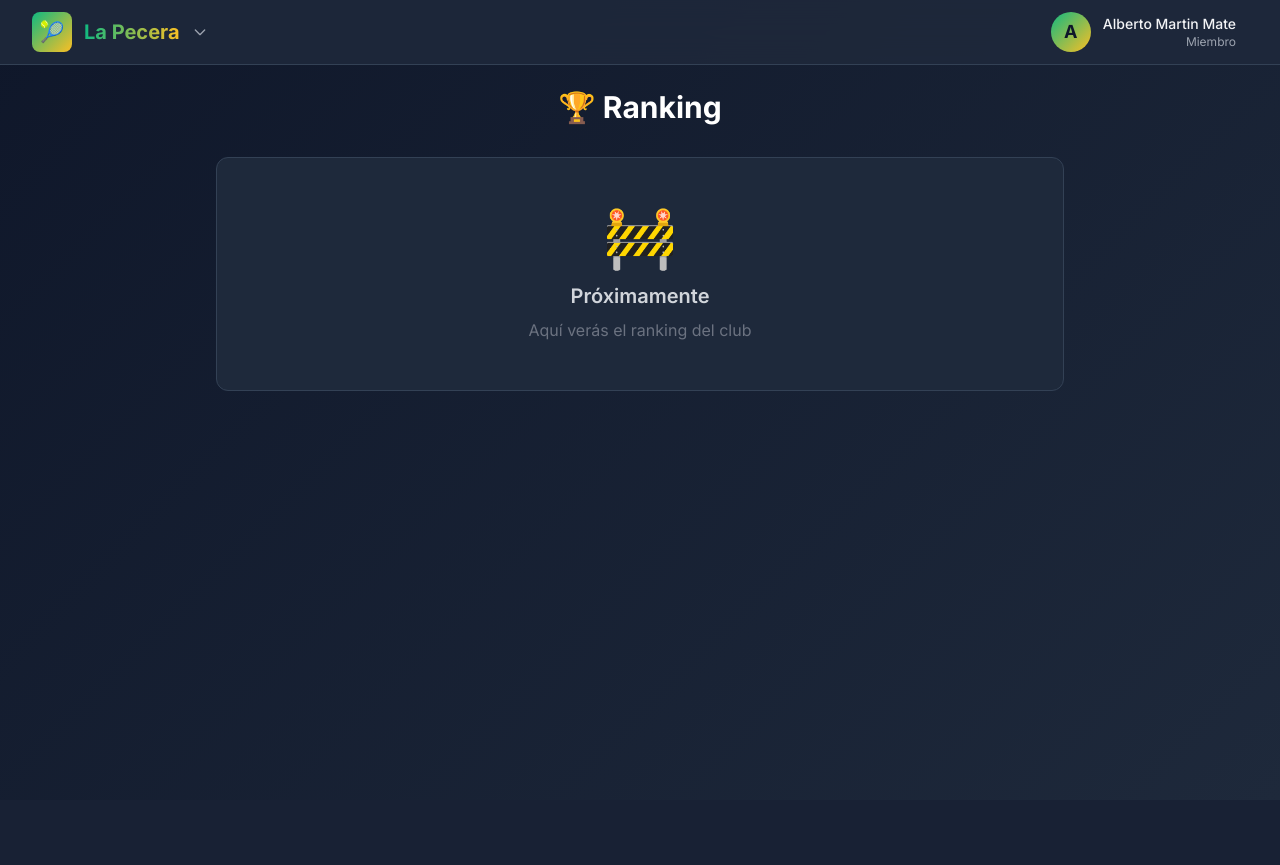
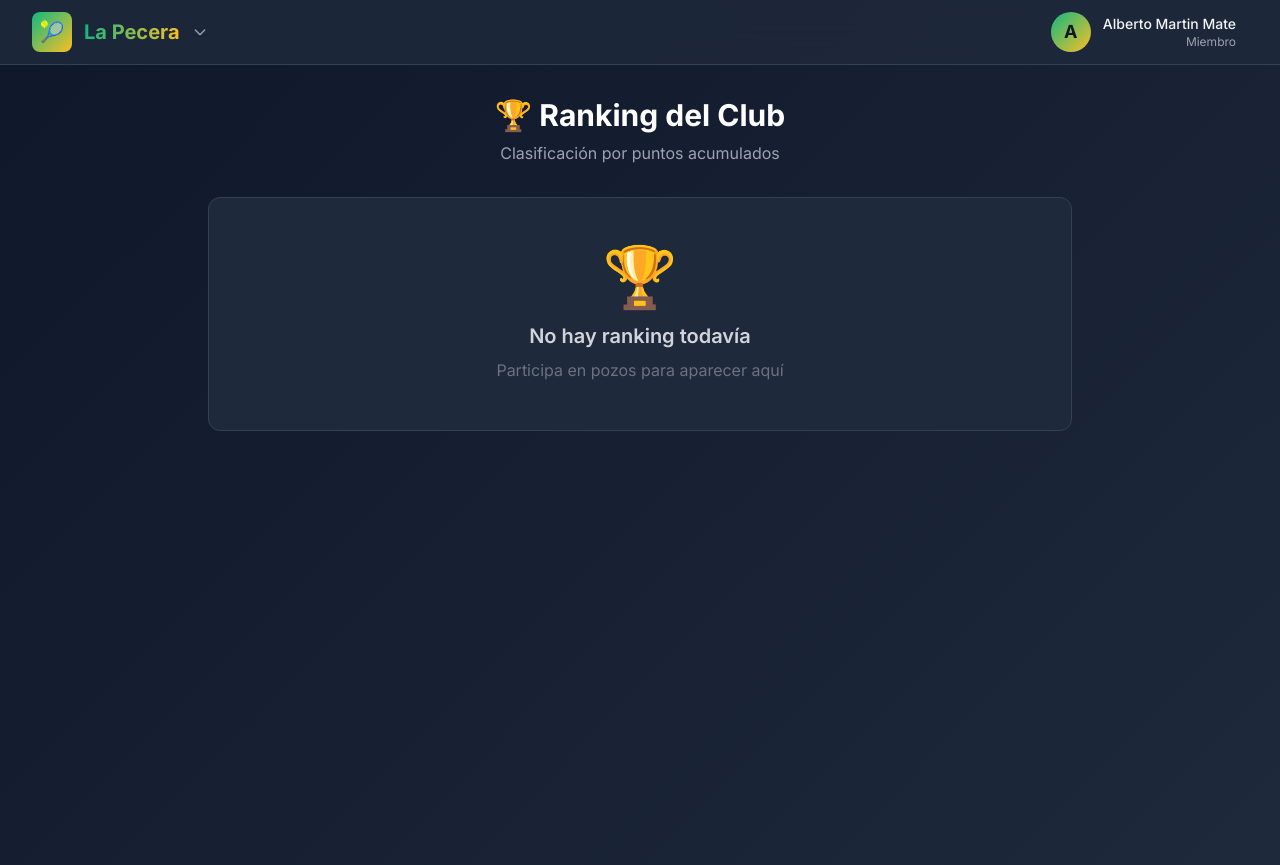
Before and after one commit to AlbertoMartinMate/La-Pecera-Padel-Hub, a Flask app: page /ranking in a window 1280 px wide. Before the commit the page ends 391 px from the top, so only its background shows below. Run offline with Flask 3, Linux system fonts and the light colour scheme; a user stored in the database is signed in; some libraries are stand-ins or nearby versions.

Commit message:
Ranking con nueva puntuación

```diff
--- a/app.py
+++ b/app.py
@@ -213,7 +213,10 @@ def ranking():
     if 'user_id' not in session:
         return redirect(url_for('login'))
 
-    return render_template('ranking.html')
+    # Ordenar usuarios por puntos (mayor a menor)
+    usuarios = Usuario.query.order_by(Usuario.puntos_ranking.desc()).all()
+
+    return render_template('ranking.html', usuarios=usuarios)
 
 @app.route('/logout')
 def logout():
@@ -407,7 +410,7 @@ def subir_resultados():
                 variaciones = {1: 0.06, 2: 0.04, 3: 0.02, None: -0.01}
 
             variacion = variaciones.get(posicion, 0)
-            puntos = {1: 100, 2: 75, 3: 50, None: 10}.get(posicion, 10)
+            puntos = {1: 10, 2: 6, 3: 4, None: 2}.get(posicion, 2)
 
             # Guardar resultado y actualizar usuarios
             for email, nivel in [(pareja['email1'], pareja['nivel1']), (pareja['email2'], pareja['nivel2'])]:
--- a/templates/ranking.html
+++ b/templates/ranking.html
@@ -3,13 +3,58 @@
 {% block title %}Ranking - La Pecera Padel Hub{% endblock %}
 
 {% block content %}
-<div class="max-w-4xl mx-auto p-6">
-    <h1 class="text-3xl font-bold text-center text-white mb-8">🏆 Ranking</h1>
+<div class="min-h-screen">
+    <main class="max-w-4xl mx-auto px-4 py-8">
+        <h1 class="text-3xl font-bold text-center text-white mb-2">🏆 Ranking del Club</h1>
+        <p class="text-center text-gray-400 mb-8">Clasificación por puntos acumulados</p>
 
-    <div class="bg-dark-card border border-dark-border rounded-xl p-12 text-center">
-        <span class="text-6xl mb-4 block">🚧</span>
-        <h2 class="text-xl font-semibold text-gray-300 mb-2">Próximamente</h2>
-        <p class="text-gray-500">Aquí verás el ranking del club</p>
-    </div>
+        {% if usuarios %}
+        <div class="space-y-4">
+            {% for usuario in usuarios %}
+            <div class="bg-dark-card border border-dark-border rounded-xl p-4 flex items-center justify-between
+                {% if loop.index == 1 %}border-yellow-500/50 bg-yellow-500/10{% endif %}
+                {% if loop.index == 2 %}border-gray-400/50 bg-gray-400/10{% endif %}
+                {% if loop.index == 3 %}border-orange-600/50 bg-orange-600/10{% endif %}">
+
+                <div class="flex items-center space-x-4">
+                    <!-- Posición -->
+                    <div class="w-12 h-12 flex items-center justify-center rounded-full
+                        {% if loop.index == 1 %}bg-yellow-500 text-dark-bg{% endif %}
+                        {% if loop.index == 2 %}bg-gray-400 text-dark-bg{% endif %}
+                        {% if loop.index == 3 %}bg-orange-600 text-white{% endif %}
+                        {% if loop.index > 3 %}bg-dark-bg text-gray-400{% endif %}">
+                        <span class="font-bold text-lg">{{ loop.index }}</span>
+                    </div>
+
+                    <!-- Avatar e info -->
+                    <div class="flex items-center space-x-3">
+                        <div class="w-10 h-10 bg-gradient-to-br from-secondary to-accent rounded-full flex items-center justify-center">
+                            <span class="text-lg font-bold text-dark-bg">
+                                {{ usuario.nombre[0].upper() }}
+                            </span>
+                        </div>
+                        <div>
+                            <p class="font-semibold text-white">{{ usuario.nombre }}</p>
+                            <p class="text-sm text-gray-400">Nivel {{ usuario.nivel_playtomic }}</p>
+                        </div>
+                    </div>
+                </div>
+
+                <!-- Puntos -->
+                <div class="text-right">
+                    <p class="text-2xl font-bold text-green-400">{{ usuario.puntos_ranking }}</p>
+                    <p class="text-xs text-gray-400">puntos</p>
+                </div>
+            </div>
+            {% endfor %}
+        </div>
+        {% else %}
+        <div class="bg-dark-card border border-dark-border rounded-xl p-12 text-center">
+            <span class="text-6xl mb-4 block">🏆</span>
+            <h2 class="text-xl font-semibold text-gray-300 mb-2">No hay ranking todavía</h2>
+            <p class="text-gray-500">Participa en pozos para aparecer aquí</p>
+        </div>
+        {% endif %}
+    </main>
 </div>
 {% endblock %}
```
